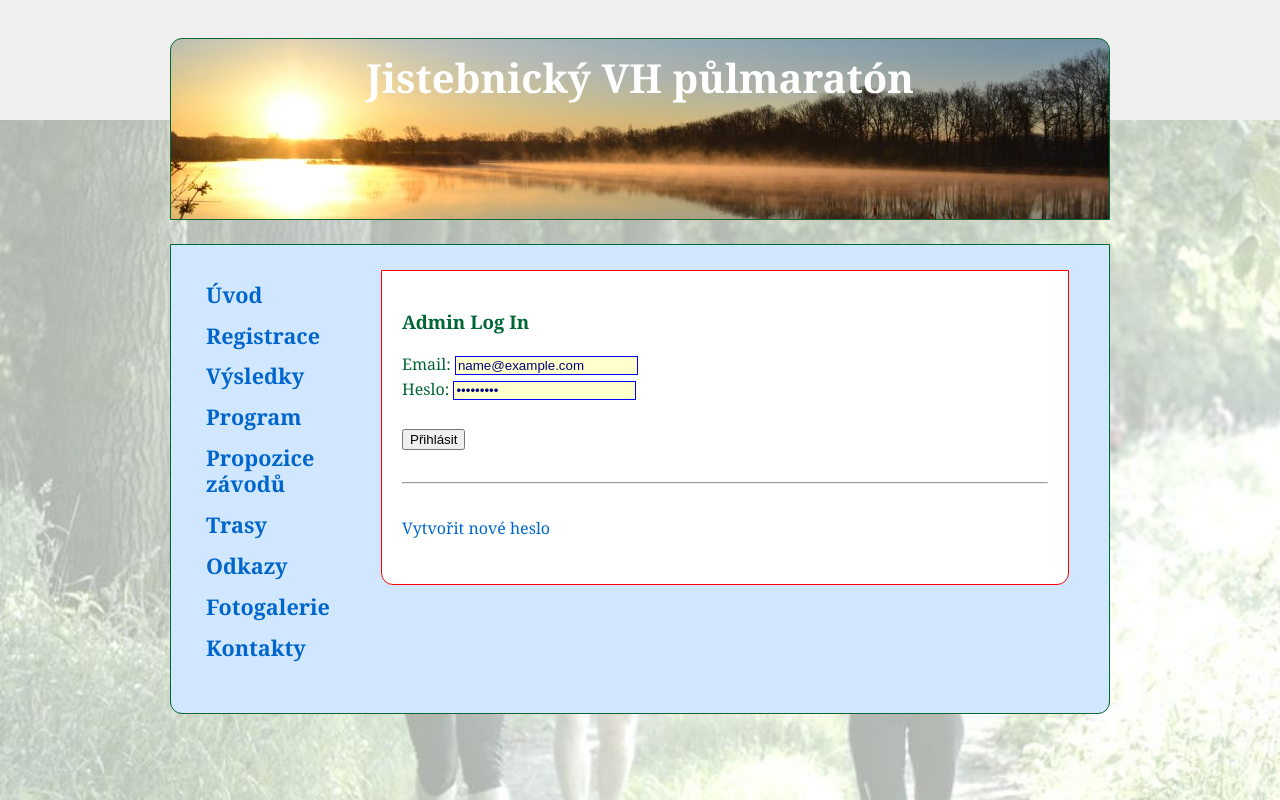
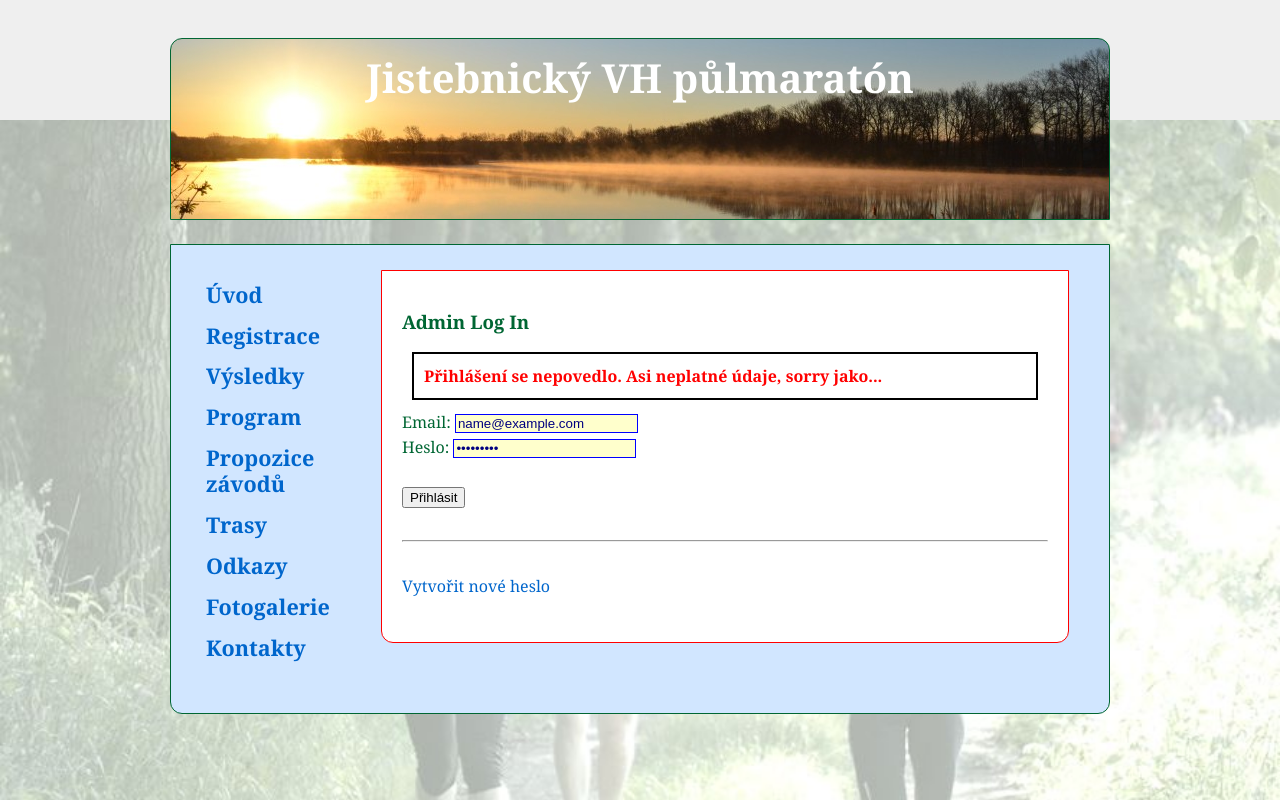
Before and after one commit to MartinBelas/vhp-frontend, a React (Create React App) app: page /login in a window 1280 px wide. Both pictures are taken after typing "name@example.com", "Sample123" into the empty fields and a click on the button "Přihlásit". Built offline with nearby package versions, Linux system fonts and the light colour scheme; no server answers.

Commit message:
refactor: login message and new password

```diff
--- a/src/pages/Login.js
+++ b/src/pages/Login.js
@@ -9,6 +9,7 @@ export default function Login() {
 
     const { userHasAuthenticated } = useAppContext();
 
+    const [message, setMessage] = useState();
     const [email, setEmail] = useState("");
     const [password, setPassword] = useState("");
 
@@ -26,6 +27,7 @@ export default function Login() {
                     resp => {
                         if (resp.isOk) {
                             userHasAuthenticated(true);
+                            setMessage("");
                             history.push('/adm')
                         } else {
                             //console.log('LOGIN failed: ', resp);
@@ -33,6 +35,8 @@ export default function Login() {
                     },
                     error => {
                         userHasAuthenticated(false);
+                        setMessage("Přihlášení se nepovedlo. Asi neplatné údaje, sorry jako...");
+
                         //console.log('LOGIN failed: ', error);
                     }
                 );
@@ -44,6 +48,8 @@ export default function Login() {
         <div className="Login">
             <form onSubmit={handleSubmit}>
                 <h3>Admin Log In</h3>
+
+                {message ? <div className="err">{message}</div> : ""}
 
                 <div className="form-group">
                     <label>Email: </label>
--- a/src/pages/NewPassword.js
+++ b/src/pages/NewPassword.js
@@ -188,7 +188,7 @@ function NewPasswordConfirmation() {
                 setMessage("Potvrzení změny hesla selhalo.");
             }
         );
-    },[])
+    },[hash])
 
 
     function handleSubmit(event) {
--- a/src/pages/Photos.js
+++ b/src/pages/Photos.js
@@ -53,7 +53,7 @@ class Photos extends Component {
             <a href="http://kucharova.rajce.idnes.cz/Jistebnicky_pulmaraton_%2C_8.6.2013/" target="_blank" rel="noopener noreferrer">Jistebnický VH půlmaraton 2013</a>
             </p>
 
-            <script type="text/javascript" src="http://vh-pulmaraton.rajce.idnes.cz/?insert=js" charset="utf-8"></script>
+            <script type="text/javascript" src="http://vh-pulmaraton.rajce.idnes.cz/?insert=js" charSet="utf-8"></script>
         </div>
     );
   }
```
